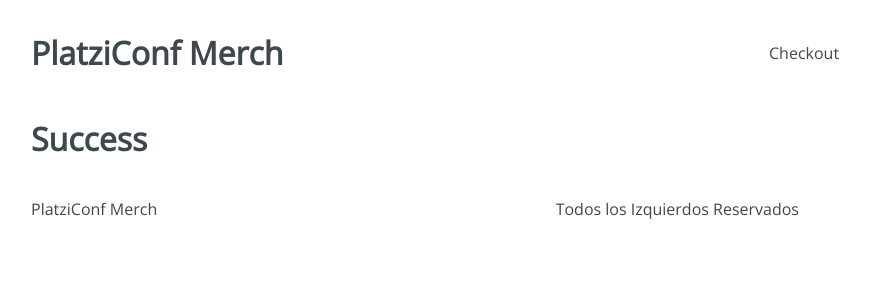
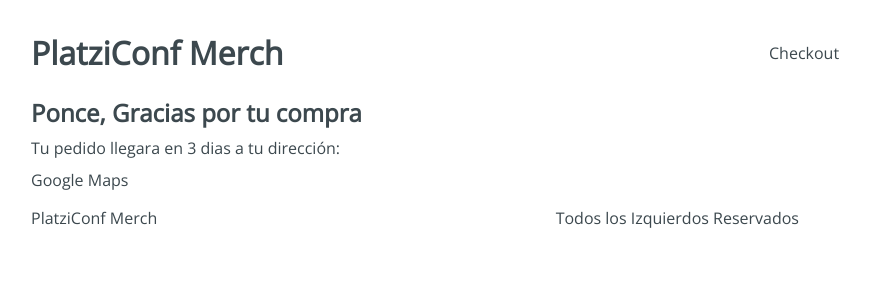
Before and after one commit to PonceGL/PlatziConfMerch, a React app: page /checkout/success in a window 1280 px wide. Shown: the top 300 px of the page, without its empty margins (225-1095 px from the left). Built offline with nearby package versions, Linux system fonts and the light colour scheme.

Commit message:
Maquetación y estilos de Payment y Success

```diff
--- a/src/containers/Payment.jsx
+++ b/src/containers/Payment.jsx
@@ -1,7 +1,16 @@
 import React from 'react';
+import '../styles/components/Payment.css';
 
-const Payment = () => {
-  return <h1>Payment</h1>;
+const Payments = () => {
+  return (
+    <div className="Payment">
+      <div className="Payment-content">
+        <h3>Resumen del pedido:</h3>
+        <div className="Payment-button">Boton de pago con Paypal</div>
+      </div>
+      <div></div>
+    </div>
+  );
 };
 
-export default Payment;
+export default Payments;
--- a/src/containers/Success.jsx
+++ b/src/containers/Success.jsx
@@ -1,7 +1,16 @@
 import React from 'react';
+import '../styles/components/Success.css';
 
 const Success = () => {
-  return <h1>Success</h1>;
+  return (
+    <div className="Succes">
+      <div className="Success-content">
+        <h2>Ponce, Gracias por tu compra</h2>
+        <span>Tu pedido llegara en 3 dias a tu dirección:</span>
+        <div className="Success-map">Google Maps</div>
+      </div>
+    </div>
+  );
 };
 
 export default Success;
```
